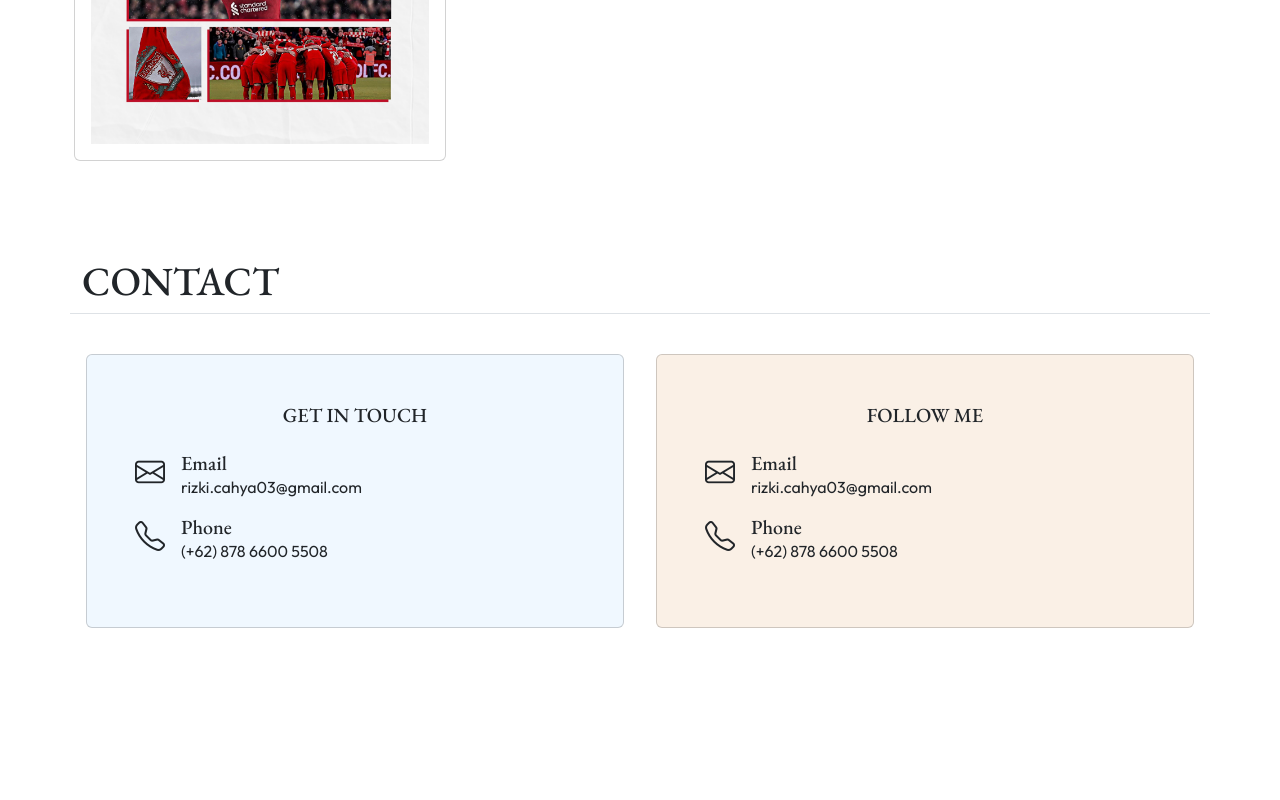
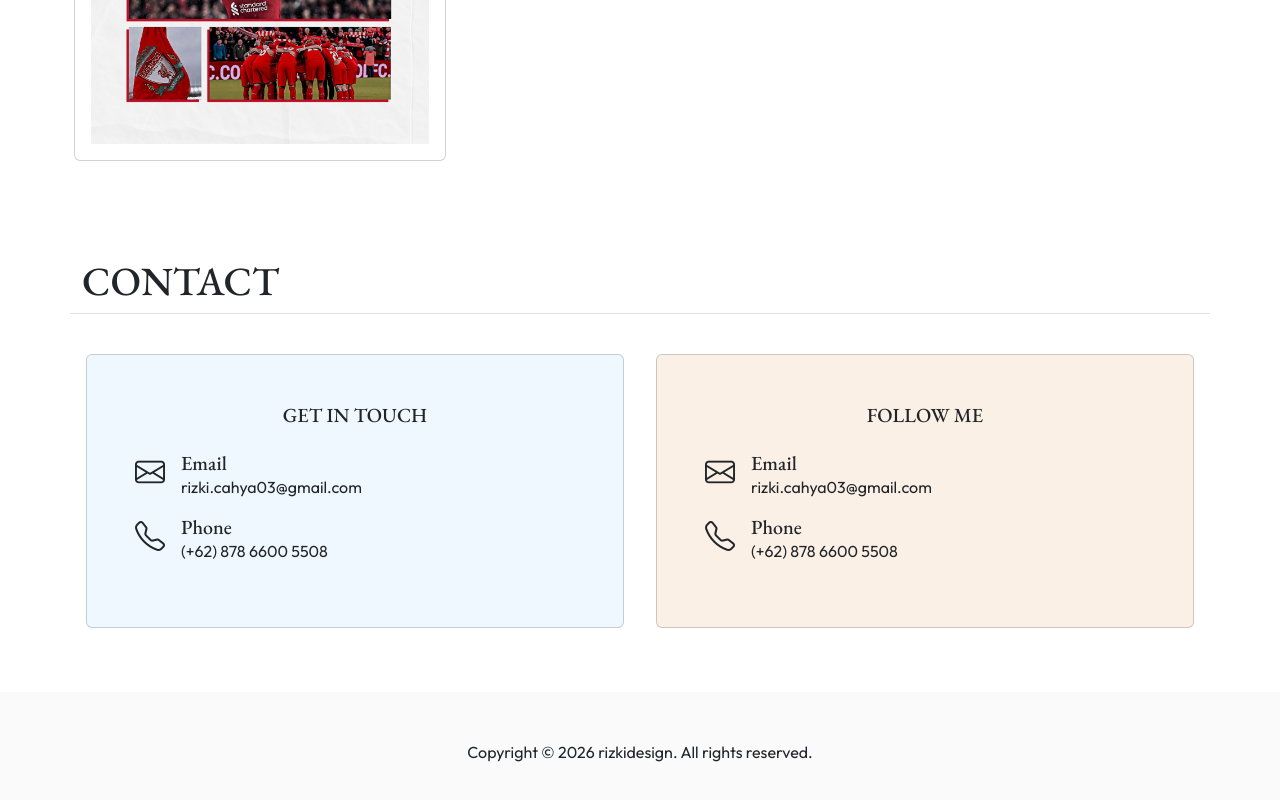
Before and after one commit to rizkicahyaa/rizkidesign, a Svelte app: page / in a window 1280 px wide. Shown: the part 1706-2506 px from the top of the page. Before the commit the page ends 2398 px from the top, so only its background shows below. Built offline with nearby package versions, Linux system fonts and the light colour scheme.

Commit message:
feat: added footer components

```diff
--- a/src/App.svelte
+++ b/src/App.svelte
@@ -3,6 +3,7 @@
 	import Header from './components/Header.svelte';
 	import Projects from './components/Projects.svelte';
 	import Contact from './components/Contact.svelte';
+	import Footer from './components/Footer.svelte';
 	import AOS from 'aos';
 	import 'aos/dist/aos.css';
 	import { onMount } from 'svelte';
@@ -23,3 +24,4 @@
 <Header />
 <Projects />
 <Contact />
+<Footer />
--- a/src/app.css
+++ b/src/app.css
@@ -66,3 +66,7 @@ header .container {
 .contact i {
 	font-size: 30px;
 }
+
+footer {
+	background-color: #fafafa;
+}
--- /dev/null
+++ b/src/components/Footer.svelte
@@ -0,0 +1,7 @@
+<footer class="py-5">
+	<div class="container">
+		<div class="row text-center">
+			<span>Copyright &copy; 2026 rizkidesign. All rights reserved.</span>
+		</div>
+	</div>
+</footer>
```
